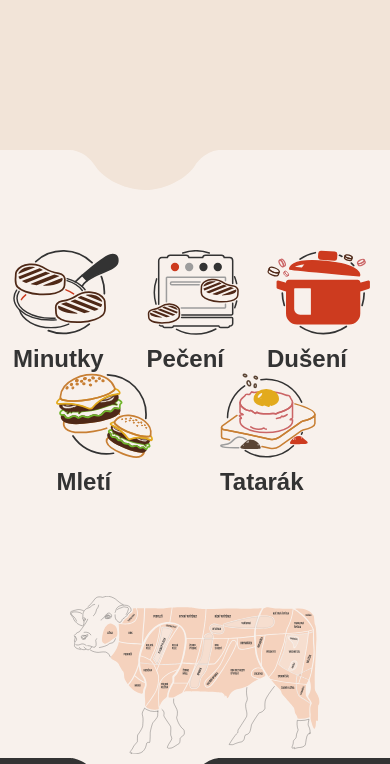
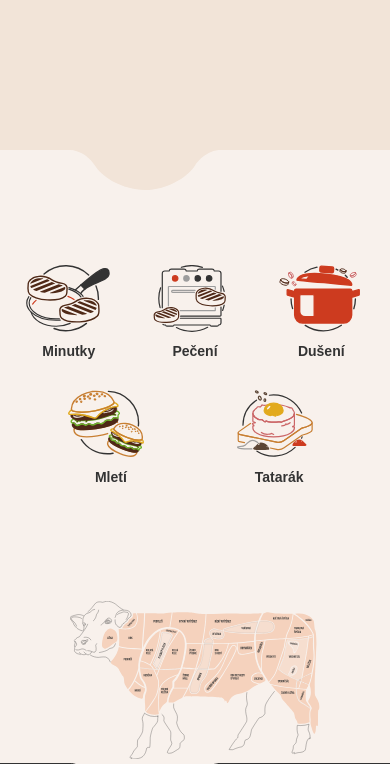
Before and after one commit to Petrnemec98/farmavrnak, a PHP site: page /maso in a window 390 px wide. Shown: the part 992-1756 px from the top of the page. Run offline with PHP 8.4, Linux system fonts and the light colour scheme.

Commit message:
Shortcut - icon done

```diff
--- a/assets/css/main.css
+++ b/assets/css/main.css
@@ -59,6 +59,8 @@ position: relative;
 	.shortcut-text{
 		padding-left: 0px;
     margin-top: 10px;
+    padding-right: 0px;
+    text-align: center;
 	}
 
 	.shortcut-box{
@@ -68,12 +70,22 @@ position: relative;
 }
 
 @media only screen and (max-width: 1088px) {
-
+	.shortcut-icon-svg{
+		width: 85.01px;
+		height: 67.32px;
+	}
+	.shortcut-text span{
+		font-size: 0.875rem;
+	}
 }
 
 @media only screen and (max-width: 881px) {
 	.shortcut-box{
 		padding-top: 100px;
+	}
+
+	.shortcut-icon{
+		margin: 15px;
 	}
 
 }
```
